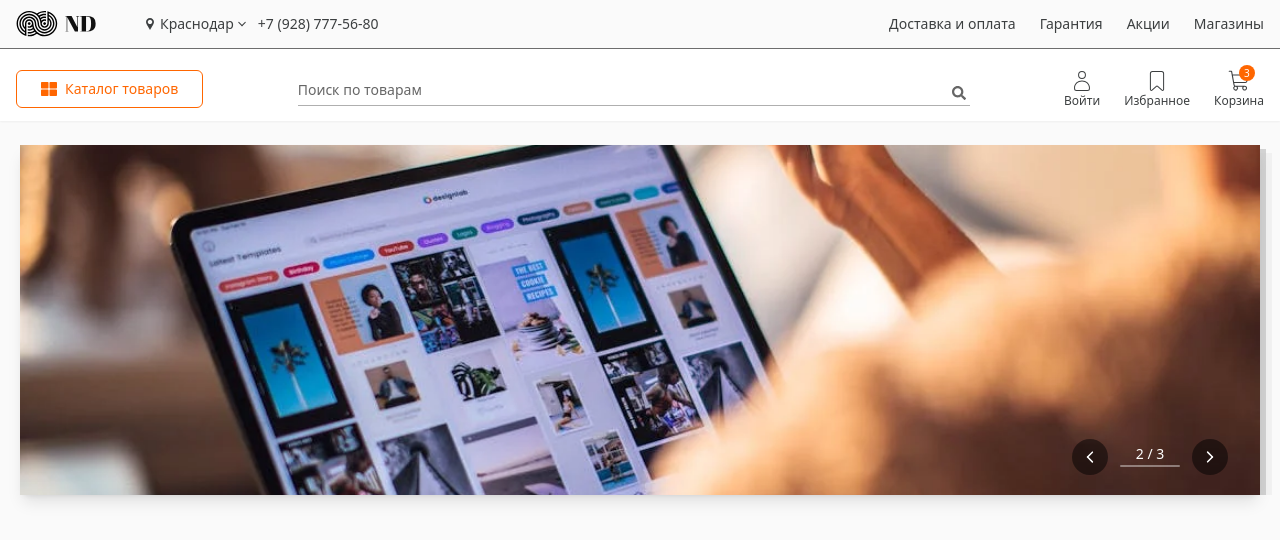
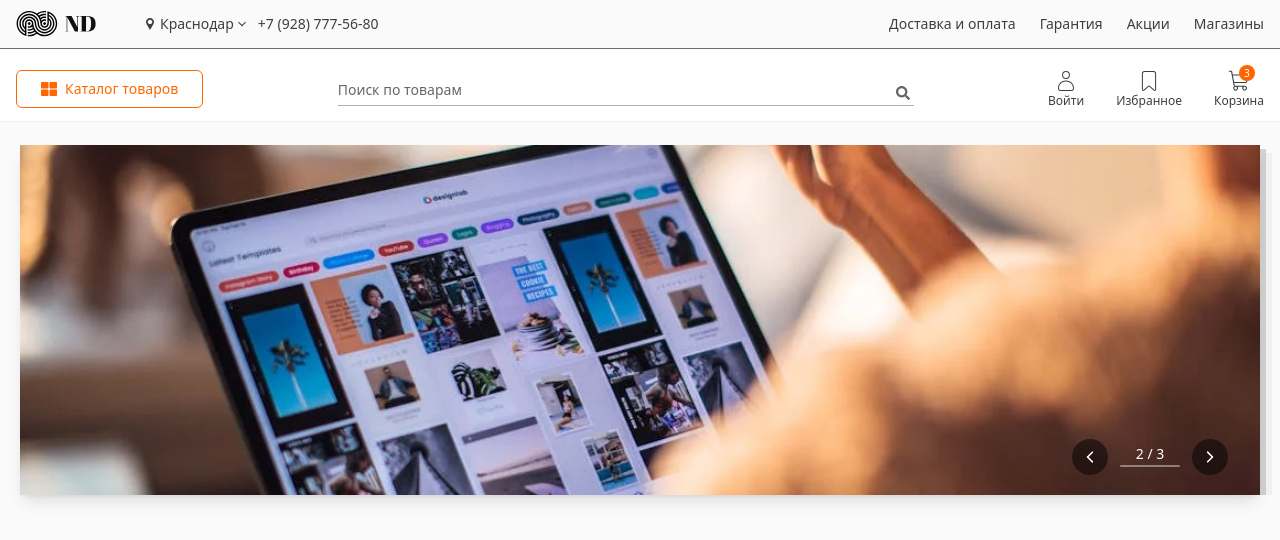
Before and after one commit to when-dev/online-ecommerce-shop, a Next.js app: page / in a window 1280 px wide. Shown: the top 540 px of the page. Built offline with nearby package versions, Linux system fonts and the light colour scheme; a web font is replaced by a local one.

Commit message:
fix: cleanup unused styles and update active styles for desktop header

```diff
--- a/components/header/desktop/Header.tsx
+++ b/components/header/desktop/Header.tsx
@@ -71,21 +71,21 @@ const DesktopMenu: FC = () => {
             </button>
           </div>
           <div className="flex justify-center w-full px-2">
-            <div className="w-full max-w-xl md:max-w-2xl">
+            <div className="w-full max-w-xl">
               <Input placeholder="Поиск по товарам" type="text" error={false} />
             </div>
           </div>
-          <div className="flex items-center space-x-4 md:space-x-6 min-w-max">
-            <button className="flex flex-col items-center text-grey-500 hover:text-orange transition-colors text-sm">
+          <div className="flex items-center space-x-8 min-w-max">
+            <button className="flex flex-col items-center text-grey-500 hover:text-orange transition-colors">
               <CiUser className="w-6 h-6" />
               <span className="text-xs">Войти</span>
             </button>
-            <button className="flex flex-col items-center text-grey-500 hover:text-orange transition-colors text-sm">
+            <button className="flex flex-col items-center text-grey-500 hover:text-orange transition-colors">
               <CiBookmark className="w-6 h-6" />
               <span className="text-xs">Избранное</span>
             </button>
             <Link href="/">
-              <button className="flex flex-col items-center text-grey-500 hover:text-orange transition-colors text-sm">
+              <button className="flex flex-col items-center text-grey-500 hover:text-orange transition-colors">
                 <Cart items={3} className="w-6 h-6" />
                 <span className="text-xs">Корзина</span>
               </button>
```
